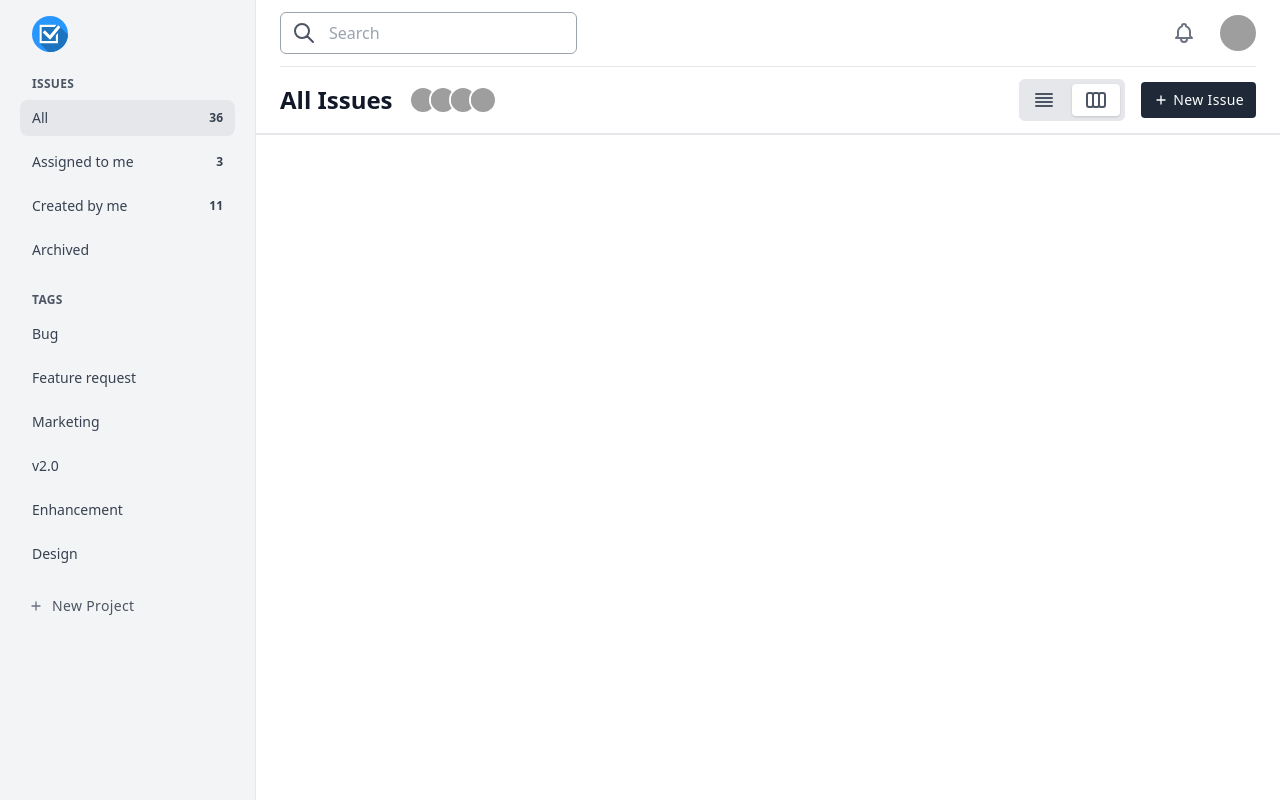
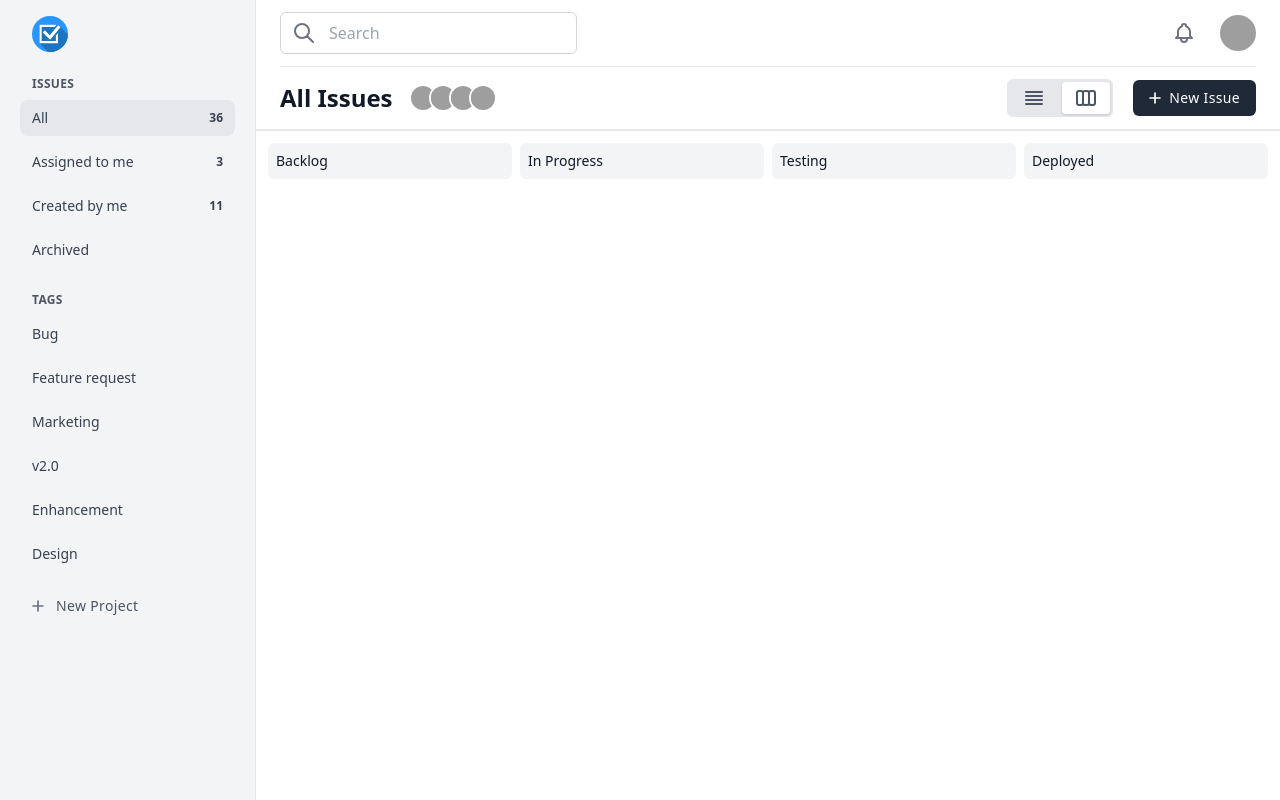
Before and after one commit to sibasishm/jira-clone, a Next.js app: page / in a window 1280 px wide. Built offline with nearby package versions, Linux system fonts and the light colour scheme; grey boxes are pictures that could not be loaded; a web font is replaced by a local one.

Commit message:
getting started with main

```diff
--- a/pages/index.js
+++ b/pages/index.js
@@ -69,7 +69,7 @@ export default function IndexPage() {
 						<div className='mt-4 -ml-1'>
 							<button className='flex items-center w-full py-2 text-gray-600 rounded-lg hover:bg-gray-200 focus:bg-gray-200'>
 								<svg
-									className='w-4 h-4 text-gray-500'
+									className='w-5 h-5 text-gray-500'
 									fill='none'
 									stroke='currentColor'
 									viewBox='0 0 24 24'
@@ -96,7 +96,7 @@ export default function IndexPage() {
 								<div className='relative'>
 									<span className='absolute inset-y-0 left-0 flex items-center pl-3'>
 										<svg
-											className='w-6 h-6 text-gray-600'
+											className='w-6 h-6 text-gray-500'
 											fill='none'
 											stroke='currentColor'
 											viewBox='0 0 24 24'
@@ -119,7 +119,7 @@ export default function IndexPage() {
 										id='serach'
 										placeholder='Search'
 										autoComplete='off'
-										className='py-2 pl-12 pr-4 placeholder-gray-400 border border-gray-400 rounded-md'
+										className='py-2 pl-12 pr-4 placeholder-gray-400 border border-gray-300 rounded-md'
 									/>
 								</div>
 								<div className='flex items-center'>
@@ -158,8 +158,8 @@ export default function IndexPage() {
 									</div>
 								</div>
 								<div className='flex items-center'>
-									<span className='inline-flex p-1 bg-gray-200 border rounded-md'>
-										<button className='px-2 py-1'>
+									<span className='inline-flex p-0.5 bg-gray-200 border rounded-md'>
+										<button className='px-3 py-1'>
 											<svg
 												className='w-6 h-6 text-gray-600'
 												fill='none'
@@ -175,7 +175,7 @@ export default function IndexPage() {
 												/>
 											</svg>
 										</button>
-										<button className='px-3 py-1 ml-2 bg-white rounded shadow'>
+										<button className='px-3 py-1 ml-1 bg-white rounded shadow'>
 											<svg
 												className='w-6 h-6 text-gray-600'
 												fill='none'
@@ -192,9 +192,9 @@ export default function IndexPage() {
 											</svg>
 										</button>
 									</span>
-									<button className='flex items-center px-3 py-2 ml-4 text-white bg-gray-800 rounded hover:bg-gray-900 focus:bg-gray-900'>
+									<button className='flex items-center py-2 pl-3 pr-4 ml-5 text-white bg-gray-800 rounded-md hover:bg-gray-900 focus:bg-gray-900'>
 										<svg
-											className='w-4 h-4'
+											className='w-5 h-5'
 											fill='none'
 											stroke='currentColor'
 											viewBox='0 0 24 24'
@@ -215,7 +215,20 @@ export default function IndexPage() {
 							</div>
 						</header>
 					</div>
-					<main></main>
+					<main className='flex p-3 space-x-2'>
+						<section className='p-2 bg-gray-100 rounded-md w-96'>
+							<h3 className='text-sm font-medium'>Backlog</h3>
+						</section>
+						<section className='p-2 bg-gray-100 rounded-md w-96'>
+							<h3 className='text-sm font-medium'>In Progress</h3>
+						</section>
+						<section className='p-2 bg-gray-100 rounded-md w-96'>
+							<h3 className='text-sm font-medium'>Testing</h3>
+						</section>
+						<section className='p-2 bg-gray-100 rounded-md w-96'>
+							<h3 className='text-sm font-medium'>Deployed</h3>
+						</section>
+					</main>
 				</div>
 			</div>
 		</>
```
